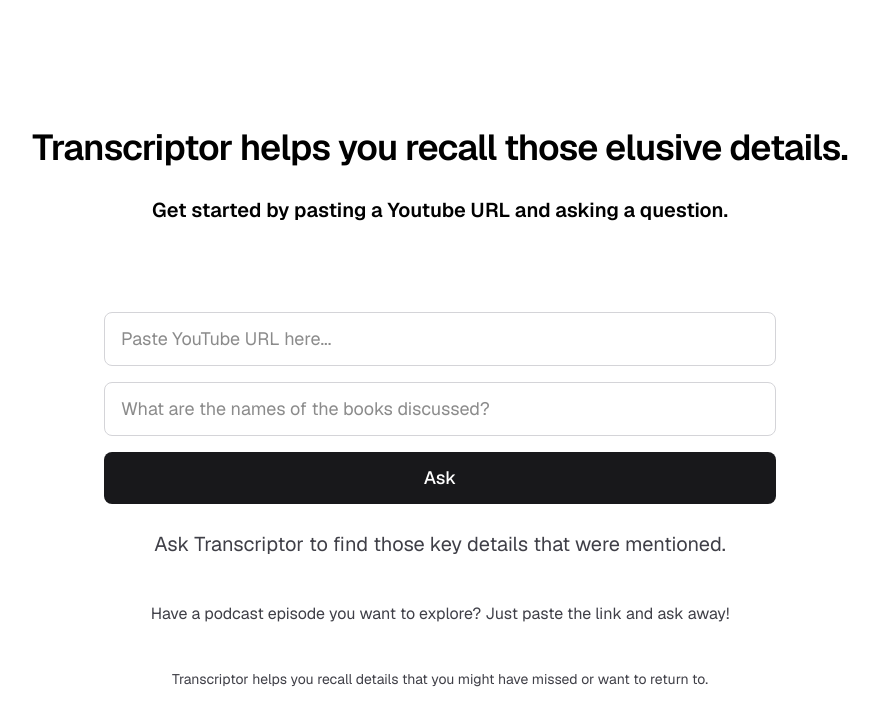
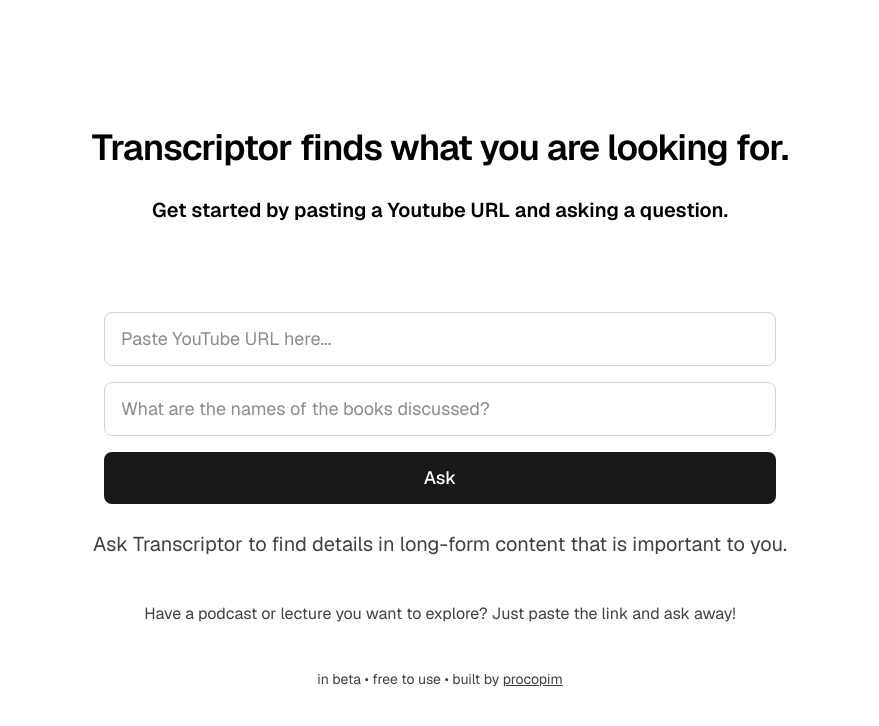
Before and after one commit to procopim/transcriptor-prototype-public, a Next.js app: page / in a window 1280 px wide. Shown: the top 726 px of the page, without its empty margins (200-1079 px from the left). Built offline with nearby package versions, Linux system fonts and the light colour scheme.

Commit message:
change front page copy

```diff
--- a/app/ui/media-search.tsx
+++ b/app/ui/media-search.tsx
@@ -53,7 +53,7 @@ export default function MediaSearchForm() {
   return (
     <div className="flex flex-col items-center gap-6 text-center">
       <h1 className="w-full text-center text-4xl font-semibold leading-10 tracking-tight text-black dark:text-zinc-50">
-        Transcriptor helps you recall those elusive details.
+        Transcriptor finds what you are looking for.
       </h1>
       <h2 className="w-full text-center text-xl font-semibold leading-9 text-black dark:text-zinc-50">
         Get started by pasting a Youtube URL and asking a question.
@@ -86,13 +86,13 @@ export default function MediaSearchForm() {
         </button>
       </form>
       <p className="text-xl leading-8 text-zinc-700 dark:text-zinc-400">
-        Ask Transcriptor to find those key details that were mentioned.
+        Ask Transcriptor to find details in long-form content that is important to you.
       </p>
       <p className="text-md leading-15 text-zinc-700 dark:text-zinc-400">
-        Have a podcast episode you want to explore? Just paste the link and ask away!
+        Have a podcast or lecture you want to explore?  Just paste the link and ask away!
       </p>
       <p className="text-sm leading-relaxed text-zinc-700 dark:text-zinc-400 break-words">
-        Transcriptor helps you recall details that you might have missed or want to return to.
+        in beta • free to use • built by <a href="https://www.mprocopio.ca" target="_blank" rel="noopener noreferrer" className="underline hover:text-zinc-900 dark:hover:text-zinc-50">procopim</a>
       </p>
     </div>
   );
```
